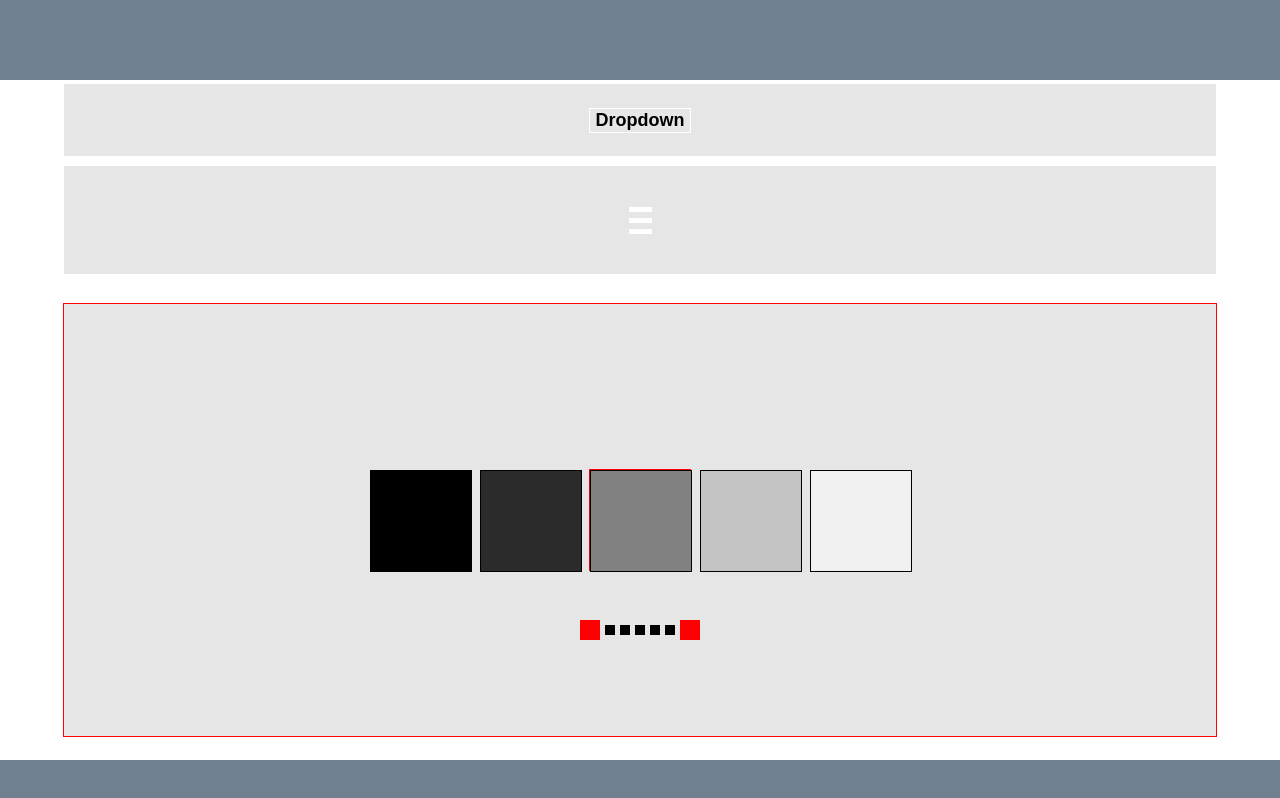
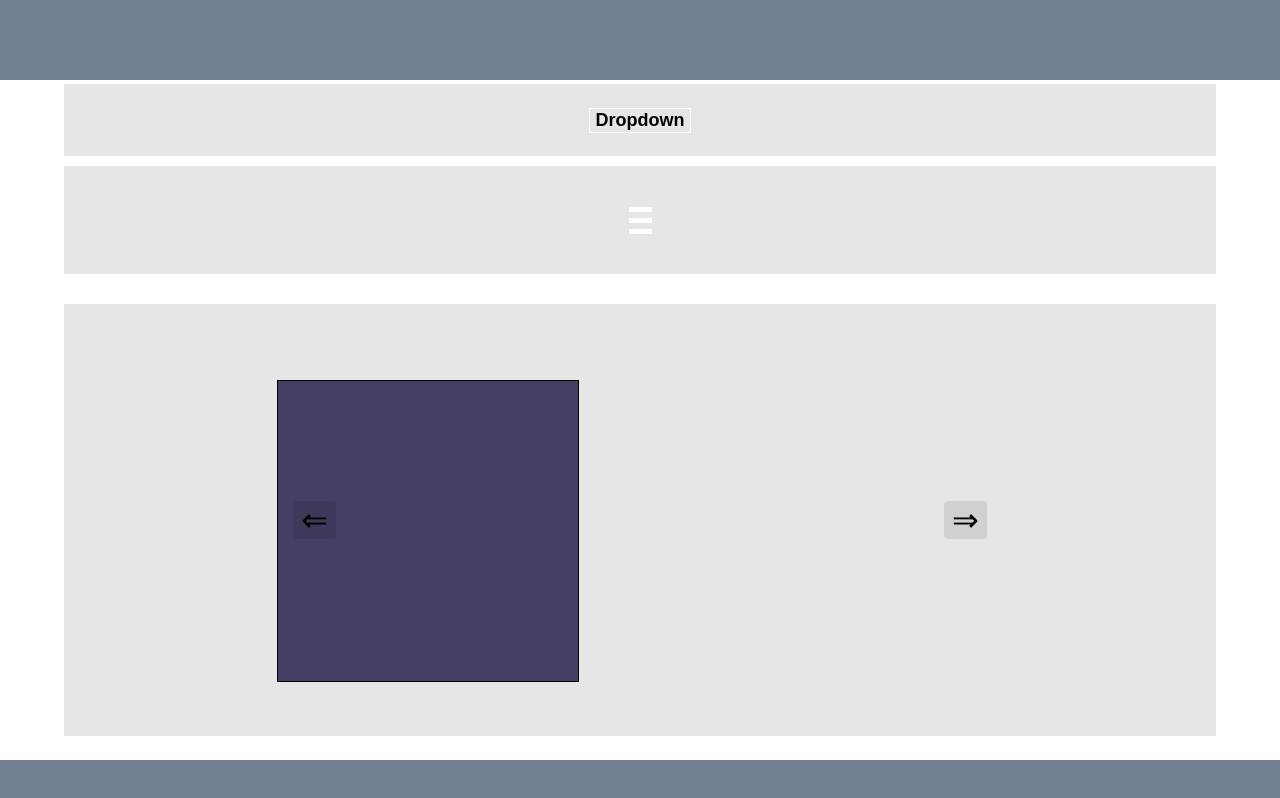
Before and after one commit to depwine/dropdown-mobile-slider, a website: page dist/index.html in a window 1280 px wide. Drawn offline with Linux system fonts and the light colour scheme.

Commit message:
finished basic slideshow, committing.

```diff
--- a/package.json
+++ b/package.json
@@ -19,5 +19,8 @@
   "devDependencies": {
     "css-loader": "^6.7.1",
     "style-loader": "^3.3.1"
+  },
+  "dependencies": {
+    "jshint": "^2.13.5"
   }
 }
--- a/src/index.js
+++ b/src/index.js
@@ -1,5 +1,6 @@
 import "./styles.css";
 
+//dropdown
 const button = document.getElementsByClassName("drop-down-button");
 
 button[0].addEventListener(`click`, function () {
@@ -19,11 +20,35 @@ window.onclick = function (e) {
   }
 };
 
+//hamburger menu:
 window.onload = function () {
   const menu_btn = document.querySelector(".hamburger");
   const mobile_menu = document.querySelector(".mobile-nav");
+
   menu_btn.addEventListener(`click`, function () {
     menu_btn.classList.toggle("is-active");
     mobile_menu.classList.toggle("is-active");
   });
 };
+
+// image slider
+const buttons = document.querySelectorAll("[data-carousel-button");
+const dots = document.querySelectorAll(".dot");
+
+buttons.forEach((button) => {
+  button.addEventListener(`click`, () => {
+    const offset = button.dataset.carouselButton === "next" ? 1 : -1;
+    const slides = button
+      .closest("[data-carousel]")
+      .querySelector("[data-slides]");
+
+    const activeSlide = slides.querySelector("[data-active]");
+    let newIndex = [...slides.children].indexOf(activeSlide) + offset;
+
+    if (newIndex < 0) newIndex = slides.children.length - 1;
+    if (newIndex >= slides.children.length) newIndex = 0;
+
+    slides.children[newIndex].dataset.active = true;
+    delete activeSlide.dataset.active;
+  });
+});
--- a/src/styles.css
+++ b/src/styles.css
@@ -171,116 +171,86 @@ a {
 }
 
 /*photo slider*/
-#image-slider .content {
-  border: 1px solid red;
+
+.image{
+  height: 300px;
+  width: 300px;
+  border: 1px solid black;
 }
 
-.frame {
-  display: inline-block;
-  border: 1px solid red;
-  height: 100px;
-  width: 100px;
-  position: fixed;
+.carousel{
+  height: 35vh;
+  width: 56.7vw;
+  position: relative;
 }
 
-.one,
-.two,
-.three,
-.four,
-.five {
-  display: inline-block;
-  height: 100px;
-  width: 100px;
-  border: 1px solid black;
-  padding: 0;
-  margin: 0;
+.slide{
+  position: absolute;
+  inset: 0;
+  opacity: 0;
 }
 
-.one {
-  background-color: black;
-  position: relative;
-  left: -220%;
+.slide > img {
+  display:block;
+  width: 100%;
+  height: 100%;
+  object-fit: cover;
 }
 
-.two {
-  position: relative;
-  top: -106%;
-  left: -110%;
-  background-color: rgb(43, 43, 43);
+ul{
+list-style: none;
 }
 
-.three {
-  position: relative;
-  top: -212%;
-  left: 0;
-
-  background-color: rgb(129, 129, 129);
+.slide[data-active]{
+  opacity: 1;
 }
 
-.four {
-  position: relative;
-  top: -318%;
-  left: 110%;
-  background-color: rgb(196, 196, 196);
+.carousel-button{
+  position: absolute;
+  background: none;
+  border: none;
+  font-size: 2em;
+
+  z-index: 2;
+  top: 50%;
+  transform: translateY(-50%);
+  cursor: pointer;
+  border-radius: .25rem;
+  padding: 0 .5rem;
+  background-color: rgba(0, 0, 0, 0.096);
 }
 
-.five {
-  position: relative;
-  top: -424%;
-  left: 220%;
-  background-color: rgb(240, 240, 240);
-}
-
-.buttons {
-  position: fixed;
-  top: 620px;
-  display: flex;
-  align-items: center;
-  column-gap: 5px;
-}
-
-.left, .right{
-  background-color: red;
-  width: 20px;
-  height: 20px;
+.carousel-button:hover,
+.carousel-button:focus{
+  color: white;
+  background-color: rgba(0, 0, 0, .2);
 
 }
 
-.but_one,
-.but_two,
-.but_three,
-.but_four,
-.but_five {
-  display: inline-block;
-  width: 10px;
-  height: 10px;
-  background-color: black;
+.carousel-button.prev{
+  left: 1rem;
 }
 
-.left:hover,
-.but_one:hover,
-.but_two:hover,
-.but_three:hover,
-.but_four:hover,
-.but_five:hover,
-.right:hover {
-  cursor: pointer;
-  background-color: rgb(131, 131, 131);
-
+.carousel-button.next{
+  right: 1rem;
 }
 
-.but_one:active,
-.but_two:active,
-.but_three:active,
-.but_four:active,
-.but_five:active {
-  background-color: rgb(78, 78, 78);
+.slide > .one{
+  background-color: rgb(69, 62, 100);
 }
 
-.left:hover, .right:hover{
-  background-color: rgb(161, 0, 0);
+.slide > .two{
+  background-color: rgb(95, 95, 95);
 }
 
-.left:active, .right:active{
-  background-color: rgb(255, 61, 61);
+.slide > .three{
+  background-color: rgb(153, 153, 153);
 }
+
+.slide > .four{
+  background-color: rgb(226, 226, 226);
+}
+
+.slide > .five{
+  background-color: rgb(255, 255, 255);
+}
```
Also changed, not shown: dist/index.html, dist/main.js, 1 other file.
